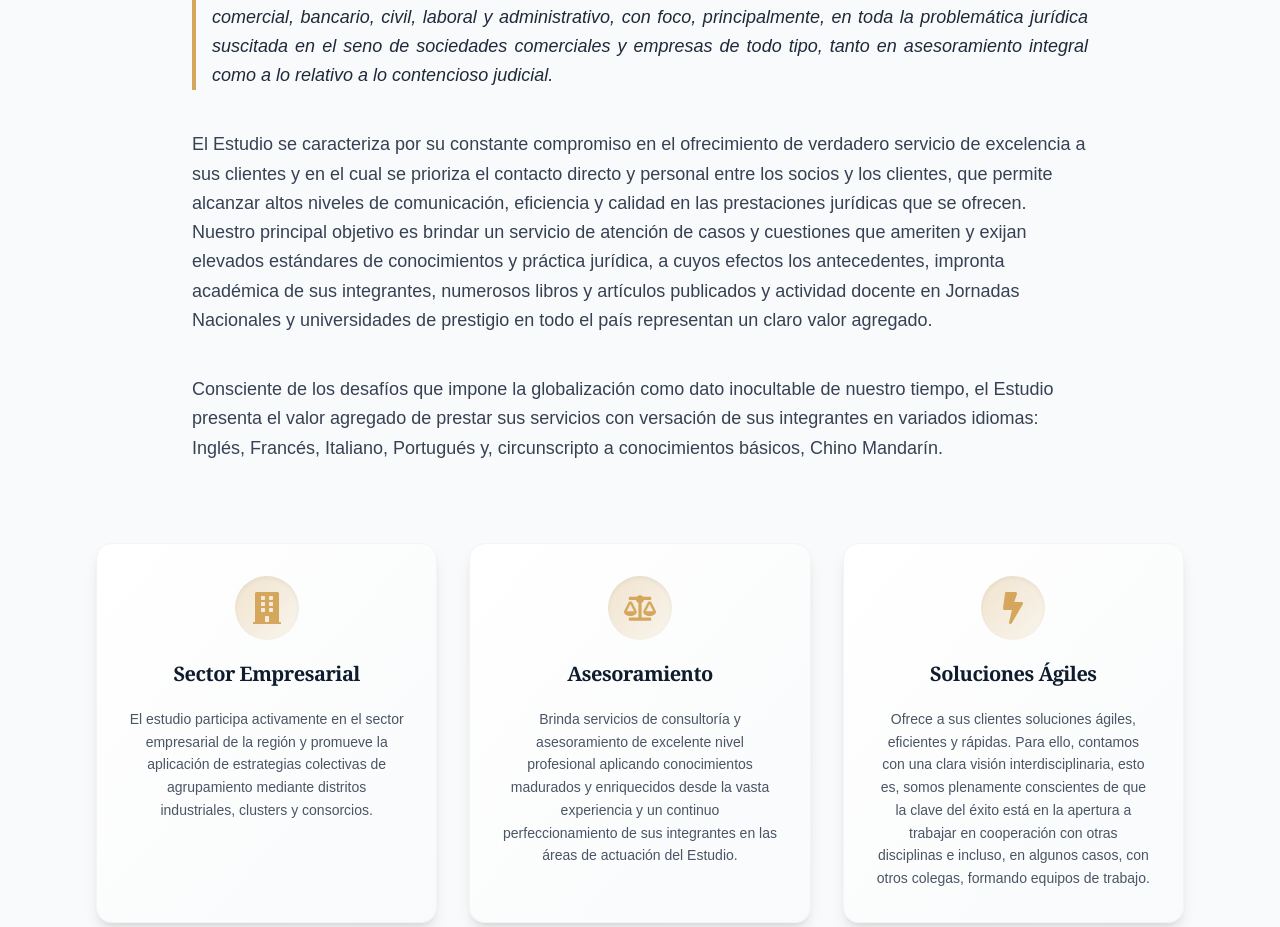
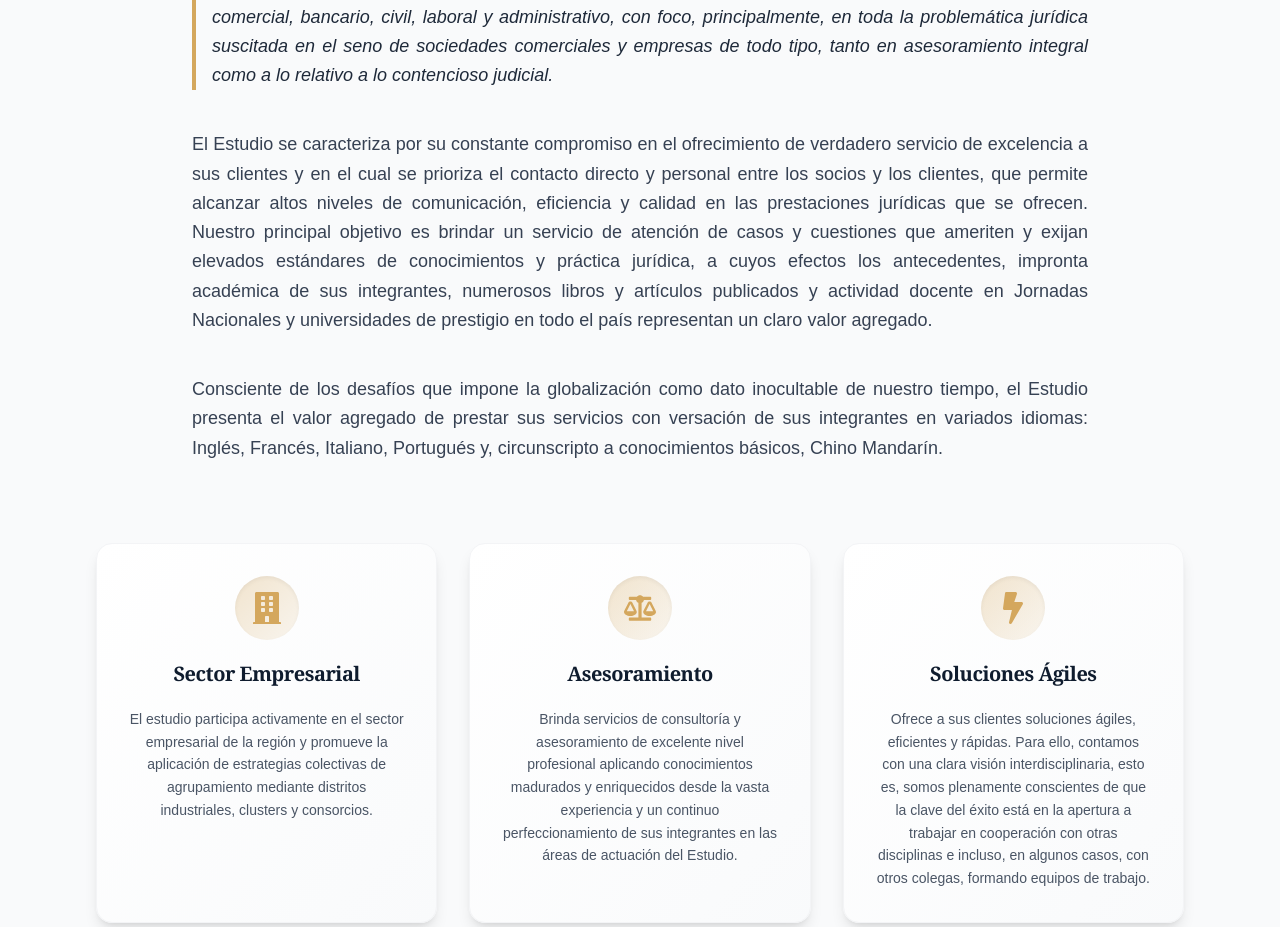
Before and after one commit to BHeydeBautista/MoroAbogados, a Next.js app: page / in a window 1280 px wide. Shown: the part 1060-1987 px from the top of the page. Built offline with nearby package versions, Linux system fonts and the light colour scheme; no server answers.

Commit message:
Info: optimice los parrafos mapeando, y arregle la alineacion

```diff
--- a/src/components/Profile.tsx
+++ b/src/components/Profile.tsx
@@ -51,32 +51,21 @@ const Profile = () => {
         <div className="w-14 h-1 bg-[#D4A75D] mx-auto my-6 rounded" />
 
         <div className="space-y-10 max-w-4xl mx-auto mb-20">
-          <motion.p
-            initial={{ opacity: 0, y: 15 }}
-            whileInView={{ opacity: 1, y: 0 }}
-            transition={{ duration: 0.6 }}
-            className="text-lg text-gray-800 leading-relaxed text-justify border-l-4 border-[#D4A75D] pl-4 italic"
-          >
-            {t.paragraph1}
-          </motion.p>
-
-          <motion.p
-            initial={{ opacity: 0, y: 15 }}
-            whileInView={{ opacity: 1, y: 0 }}
-            transition={{ duration: 0.6, delay: 0.2 }}
-            className="text-lg text-gray-700 leading-relaxed"
-          >
-            {t.paragraph2}
-          </motion.p>
-
-          <motion.p
-            initial={{ opacity: 0, y: 15 }}
-            whileInView={{ opacity: 1, y: 0 }}
-            transition={{ duration: 0.6, delay: 0.4 }}
-            className="text-lg text-gray-700 leading-relaxed"
-          >
-            {t.paragraph3}
-          </motion.p>
+          {[t.paragraph1, t.paragraph2, t.paragraph3].map((text, index) => (
+            <motion.p
+              key={index}
+              initial={{ opacity: 0, y: 15 }}
+              whileInView={{ opacity: 1, y: 0 }}
+              transition={{ duration: 0.6, delay: index * 0.2 }}
+              className={`text-lg leading-relaxed text-justify ${
+                index === 0
+                  ? "text-gray-800 border-l-4 border-[#D4A75D] pl-4 italic"
+                  : "text-gray-700"
+              }`}
+            >
+              {text}
+            </motion.p>
+          ))}
         </div>
 
         <div className="grid grid-cols-1 md:grid-cols-3 gap-8">
```
